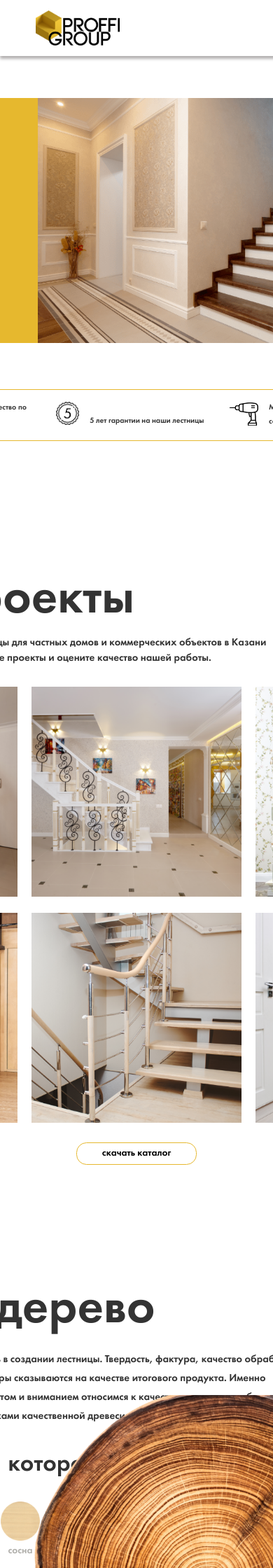
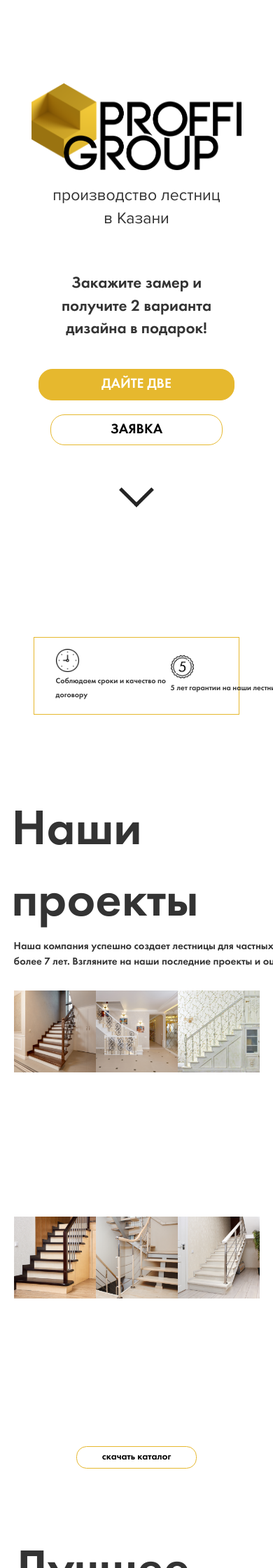
Before and after one commit to Mikhail11/Proffi-Group, a PHP site: page /index2.html in a window 390 px wide; the page is wider, and only the part inside the window is pictured. Shown: the top 2240 px of that part at 70% size. Run offline with PHP 8.4, Linux system fonts and the light colour scheme.

Commit message:
Готов первый мобильный экран

```diff
--- a/css/style2.css
+++ b/css/style2.css
@@ -327,6 +327,55 @@ a:focus {
     padding: 0.72rem 3.3rem;
 }
 
+.intro_mobile {
+    display:none;
+    flex-direction: column;
+    justify-content: center;
+    -webkit-box-pack: center;
+    -webkit-justify-content: center;
+    height:100vh;
+
+}
+
+.intro__header-mobile {
+    display: block;
+    font-size: 2.3rem;
+    font-weight: 600;
+    width: 70%;
+    text-align: center;
+    margin-top: 6rem;
+}
+
+.intro__sub-header-mobile {
+    display: block;
+    font-family: 'Proxima Nova Rg', sans-serif;
+    font-size: 2.3rem;
+    width: 70%;
+    text-align: center;
+    margin-top: 2rem;
+}
+
+.intro__img-mobile {
+    width: 30rem;
+}
+
+.intro__button_mobile {
+    font-size: 2rem;
+    margin-top: 4rem;
+    width: 80%;
+    border-radius: 20px;
+}
+
+.intro__button_mobile-last {
+    width: 70%;
+    color:#000;
+    margin-top: 2rem;
+}
+
+.intro__shewron-mobile {
+    width:5rem;
+    margin-top: 6rem;
+}
 /* skills*/
 .skills {
     width: 84%;
--- /dev/null
+++ b/css/style_mobile.css
@@ -0,0 +1,31 @@
+/* media queries */
+@media (max-width:767px) {
+
+    .loaderInner {
+        left:55%;
+    }
+
+    .navbar_desktop {
+        display: none;
+    }
+
+    .section,
+    .section:first-child {
+        padding:0;
+    }
+
+    .section__content {
+        width:90%;
+    }
+
+    /*intro*/
+    .intro {
+        display:none;
+    }
+
+    .intro_mobile {
+        display:flex;
+    }
+
+
+}
--- a/index2.html
+++ b/index2.html
@@ -19,6 +19,7 @@
     <link href="css/animate.css" rel="stylesheet" />
     <!-- Squad theme CSS -->
     <link href="css/style2.css" rel="stylesheet">
+    <link href="css/style_mobile.css" rel="stylesheet">
 
 </head>
 <body>
@@ -27,7 +28,7 @@
         <div class="loaderInner"></div>
     </div>
 </div>
-<nav class="flexible navbar navbar_fixed-top">
+<nav class="flexible navbar navbar_fixed-top navbar_desktop">
     <div class="navbar__item navbar__item_left">
         <img src="img/Logo.png"  class="navbar__image">
     </div>
@@ -69,6 +70,22 @@
 </nav>
 <div id="load_content">
 <section class="section flexible">
+    <div class="section__content">
+        <div class="intro_mobile flexible">
+            <img src="img/Logo.png"  class="intro__img-mobile">
+            <span class="intro__sub-header-mobile">
+                производство лестниц в Казани
+            </span>
+            <span class="intro__header-mobile">
+                Закажите замер и получите 2 варианта дизайна в подарок!
+            </span>
+            <a class="intro__button_mobile btn btn_yellow">ДАЙТЕ ДВЕ</a>
+            <a class="intro__button_mobile intro__button_mobile-last btn btn_yellow-brd">ЗАЯВКА</a>
+            <a href="#skills"><img src="img/intro/shewron.png"  class="intro__shewron-mobile"></a>
+        </div>
+    </div>
+</section>
+<section class="section flexible" id="skills">
     <div class="section__content">
         <div class="intro">
             <span class="intro__text-block intro__text-block_head">
```
Also changed, not shown: img/intro/shewron.png (added).
